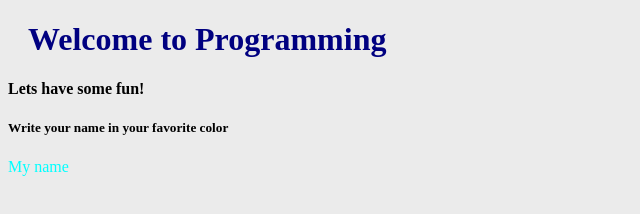
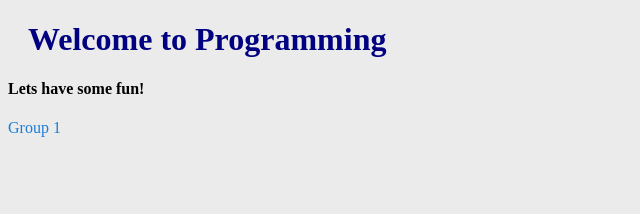
Before and after one commit to hussainmahwash/girls_day_test_repo, a plain HTML site: page index.html in a window 1280 px wide. Shown: the whole page, without its empty margins (0-640 px from the left). Drawn offline with Linux system fonts and the light colour scheme.

Commit message:
testing comment

```diff
--- a/index.html
+++ b/index.html
@@ -8,8 +8,9 @@
 <h1>Welcome to Programming</h1>
 <h4>Lets have some fun!</h4>
 
-<h5>Write your name in your favorite color</h5>
-<p class="my_name">My name</p>
+
+<!-- <h5>Write your name in your favorite color</h5> -->
+<p class="my_name">Group 1</p>
 
 </body>
 </html>
--- a/my_style.css
+++ b/my_style.css
@@ -8,5 +8,5 @@ h1 {
 }
 
 .my_name{
-  color: aqua;
+  color: rgb(26, 125, 216);
 }
```
